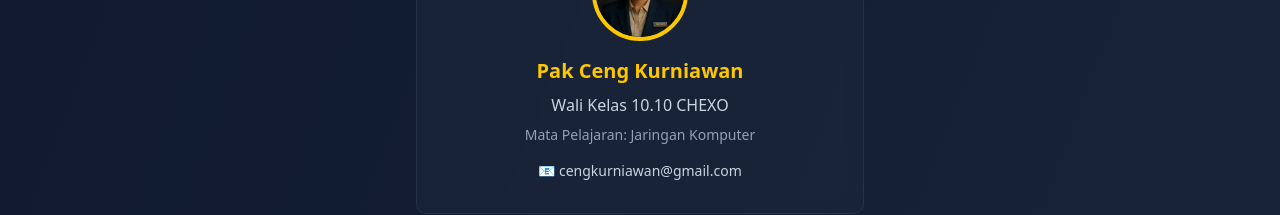
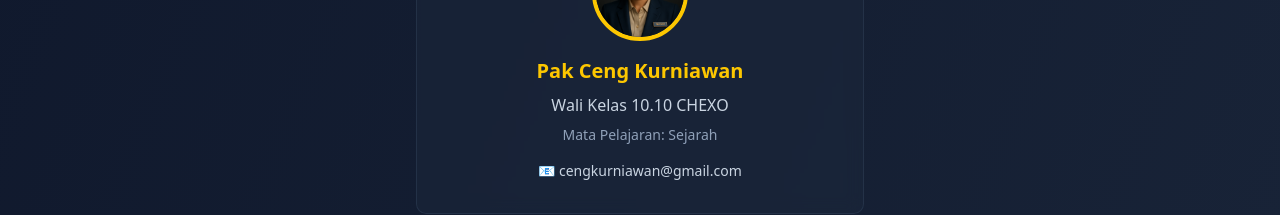
Before and after one commit to Artic174/10.10-class, a React (Vite) app in the folder frontend/: page / in a window 1280 px wide. Shown: the part 940-1155 px from the top of the page. Built offline with nearby package versions, Linux system fonts and the light colour scheme.

Commit message:
update Home.jsx

```diff
--- a/frontend/src/pages/Home.jsx
+++ b/frontend/src/pages/Home.jsx
@@ -130,7 +130,7 @@ const Home = ({ quotes, currentQuote, setCurrentQuote }) => {
               />
               <h3 className="text-xl font-semibold text-yellow-400 mb-2">Pak Ceng Kurniawan</h3>
               <p className="text-slate-300 mb-2">Wali Kelas 10.10 CHEXO</p>
-              <p className="text-slate-400 text-sm mb-4">Mata Pelajaran: Jaringan Komputer</p>
+              <p className="text-slate-400 text-sm mb-4">Mata Pelajaran: Sejarah</p>
               <div className="flex justify-center space-x-4 text-sm">
                 <span className="text-slate-300">📧 cengkurniawan@gmail.com</span>
               </div>
```
